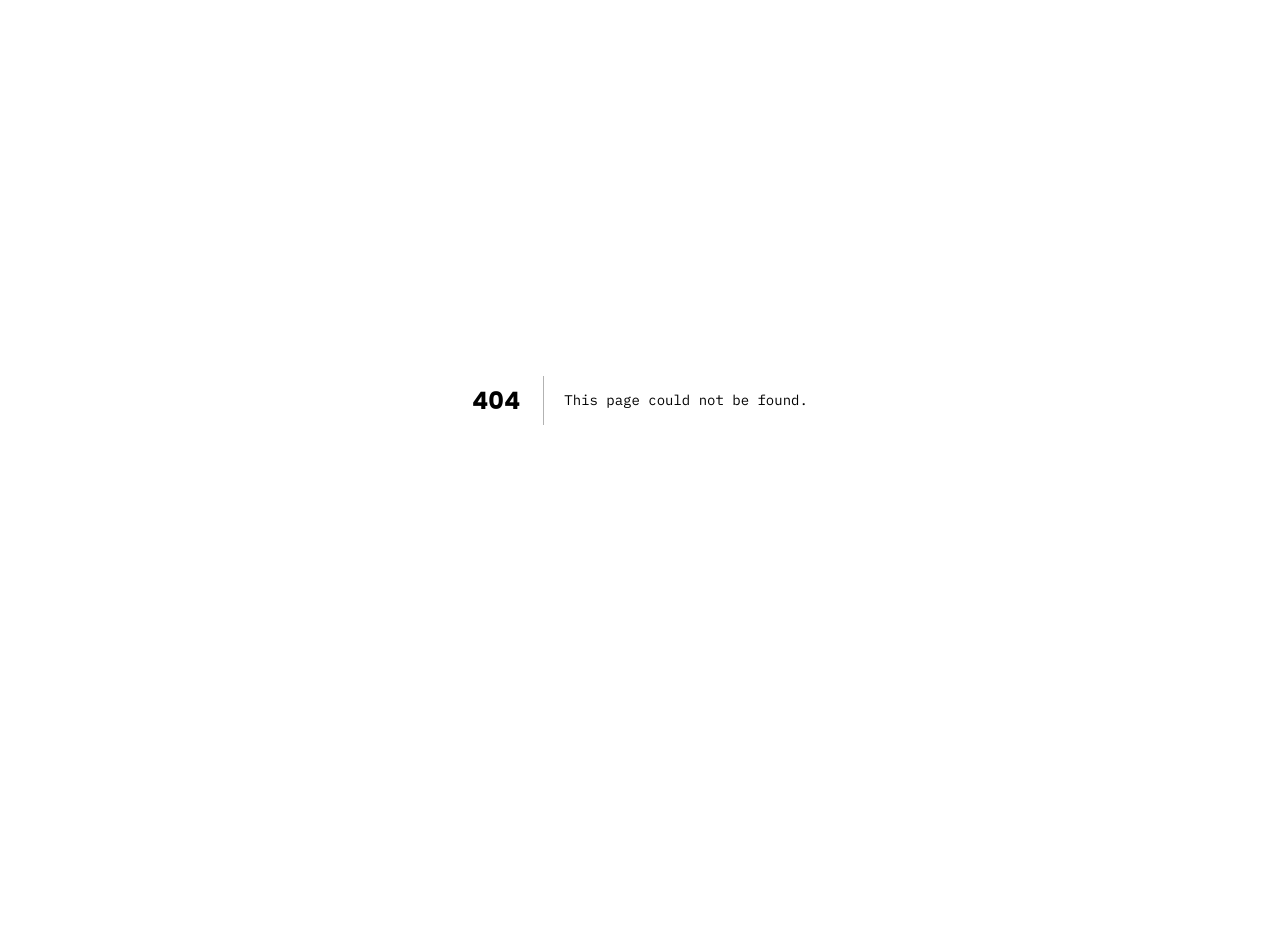
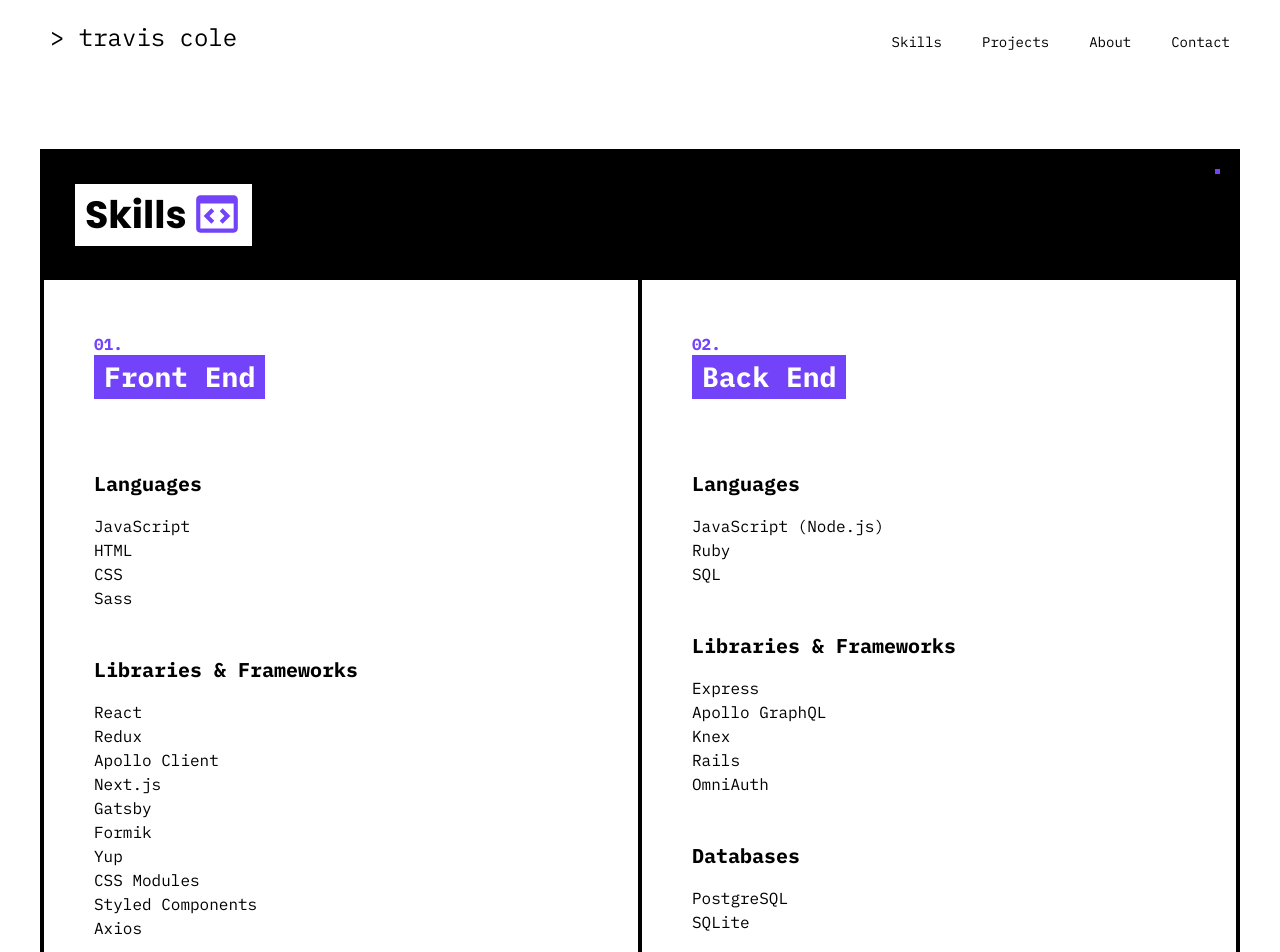
Before and after one commit to iamtraviscole/dev-portfolio, a Next.js app: page /skills in a window 1280 px wide. Before the commit this address had no page. Shown: the top 952 px of the page. Before the commit the page ends 800 px from the top, so only its background shows below. Built offline with nearby package versions, Linux system fonts and the light colour scheme.

Commit message:
create skills page

```diff
--- a/pages/_app.js
+++ b/pages/_app.js
@@ -2,6 +2,7 @@ import '../styles/globals/reset.scss'
 import '../styles/globals/theme.scss'
 
 import '../styles/pages/Index.scss'
+import '../styles/pages/Skills.scss'
 
 import '../styles/components/Layout.scss'
 import '../styles/components/Nav.scss'
--- /dev/null
+++ b/pages/skills.js
@@ -0,0 +1,111 @@
+import React from 'react'
+
+import Layout from '../components/Layout'
+
+import CodeIcon from '../public/icons/window_code.svg'
+
+export default function Skills() {
+  return (
+    <Layout
+      title='Skills'
+      description=''
+    >
+      <div className='Skills'>
+        <div className='Skills__header'>
+          <span className='Skills__header-particle'></span>
+          <div className='Skills__header-heading'>
+            <h1>Skills</h1>
+            <span><CodeIcon /></span>
+          </div>
+        </div>
+        <div className='Skills__skills'>
+          <section className='Skills__skills-section'>
+              <div className='Skills__skills-section-heading'>
+                <span>01.</span>
+                <h2 className='green'>Front End</h2>
+              </div>
+              <h3>Languages</h3>
+              <ul>
+                <li>JavaScript</li>
+                <li>HTML</li>
+                <li>CSS</li>
+                <li>Sass</li>
+              </ul>
+              <h3>Libraries & Frameworks</h3>
+              <ul>
+                <li>React</li>
+                <li>Redux</li>
+                <li>Apollo Client</li>
+                <li>Next.js</li>
+                <li>Gatsby</li>
+                <li>Formik</li>
+                <li>Yup</li>
+                <li>CSS Modules</li>
+                <li>Styled Components</li>
+                <li>Axios</li>
+              </ul>
+          </section>
+          <section className='Skills__skills-section'>
+              <div className='Skills__skills-section-heading'>
+                <span>02.</span>
+                <h2>Back End</h2>
+              </div>
+              <h3>Languages</h3>
+              <ul>
+                <li>JavaScript (Node.js)</li>
+                <li>Ruby</li>
+                <li>SQL</li>
+              </ul>
+              <h3>Libraries & Frameworks</h3>
+              <ul>
+                <li>Express</li>
+                <li>Apollo GraphQL</li>
+                <li>Knex</li>
+                <li>Rails</li>
+                <li>OmniAuth</li>
+              </ul>
+              <h3>Databases</h3>
+              <ul>
+                <li>PostgreSQL</li>
+                <li>SQLite</li>
+              </ul>
+          </section>
+          <section className='Skills__skills-section'>
+              <div className='Skills__skills-section-heading'>
+                <span>03.</span>
+                <h2>Design</h2>
+              </div>
+              <h3>Disciplines</h3>
+              <ul>
+                <li>Web</li>
+                <li>Print</li>
+                <li>Logo & Identity</li>
+              </ul>
+              <h3>Tools</h3>
+              <ul>
+                <li>Figma</li>
+                <li>Adobe Xd</li>
+                <li>Adobe Photoshop</li>
+                <li>Adobe Illustrator</li>
+              </ul>
+          </section>
+          <section className='Skills__skills-section'>
+              <div className='Skills__skills-section-heading'>
+                <span>04.</span>
+                <h2>Other</h2>
+              </div>
+              <h3>Version Control</h3>
+              <ul>
+                <li>Git (Github)</li>
+              </ul>
+              <h3>Package Managers</h3>
+              <ul>
+                <li>npm</li>
+                <li>RubyGems</li>
+              </ul>
+          </section>
+        </div>
+      </div>
+    </Layout>
+  )
+}
--- /dev/null
+++ b/styles/pages/Skills.scss
@@ -0,0 +1,85 @@
+.Skills {
+  margin-top: 100px;
+
+  &__header {
+    position: relative;
+    padding: 30px;
+    background-color: var(--color-bg-b);
+    border: 5px solid var(--color-border-a);
+    border-bottom: none;
+
+    &-particle {
+      position: absolute;
+      top: 15px;
+      right: 15px;
+      width: 5px;
+      height: 5px;
+      background-color: var(--color-a);
+    }
+
+    &-heading {
+      display: inline-flex;
+      align-items: center;
+      background-color: var(--color-bg-a);
+      padding: 5px 10px;
+
+      > h1 {
+        padding-right: 5px;
+      }
+
+      > span {
+
+        > svg {
+          width: 50px;
+          height: 50px;
+          fill: var(--color-a);
+        }
+      }
+    }
+  }
+
+  &__skills {
+    display: flex;
+    flex-wrap: wrap;
+    border: 2px solid var(--color-border-a);
+
+    &-section {
+      flex-basis: 50%;
+      border: 2px solid var(--color-border-a);
+      padding: 75px 50px 0 50px;
+
+      &-heading {
+        position: relative;
+
+        > span {
+          position: absolute;
+          top: -2ch;
+          left: 0;
+          color: var(--color-a);
+          font-weight: 700;
+        }
+
+        > h2 {
+          display: inline-block;
+          background-color: var(--color-a);
+          padding: 8px 10px;
+          margin-bottom: 75px;
+          color: var(--color-heading-b);
+        }
+      }
+
+      >h3 {
+        margin-bottom: 20px;
+      }
+
+      > ul {
+        margin-bottom: 50px;
+
+        > li {
+          line-height: 1.5;
+        }
+      }
+    }
+  }
+
+}
```
Also changed, not shown: public/icons/window_code.svg (added).
